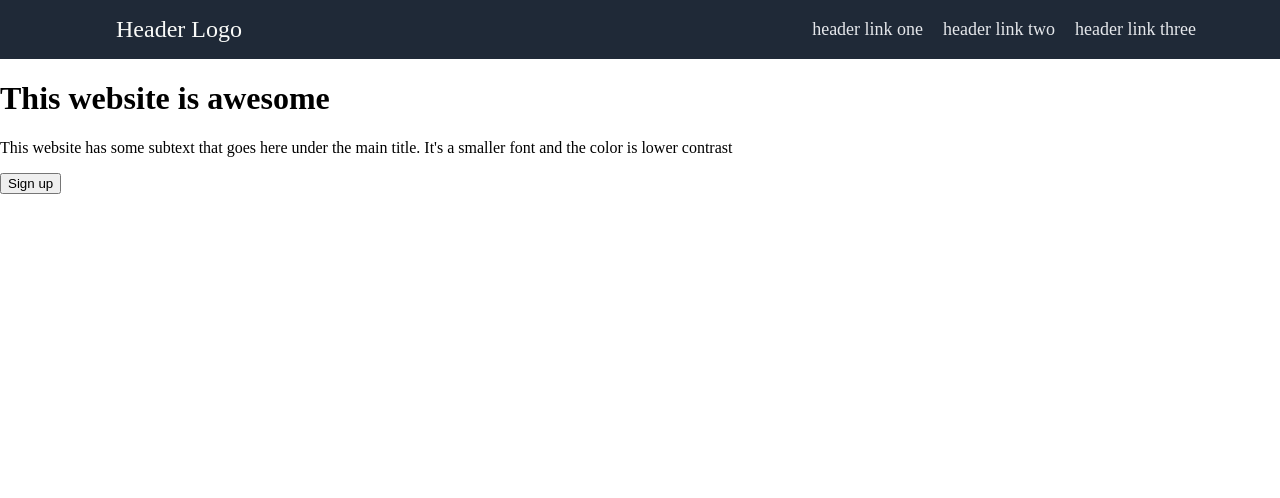
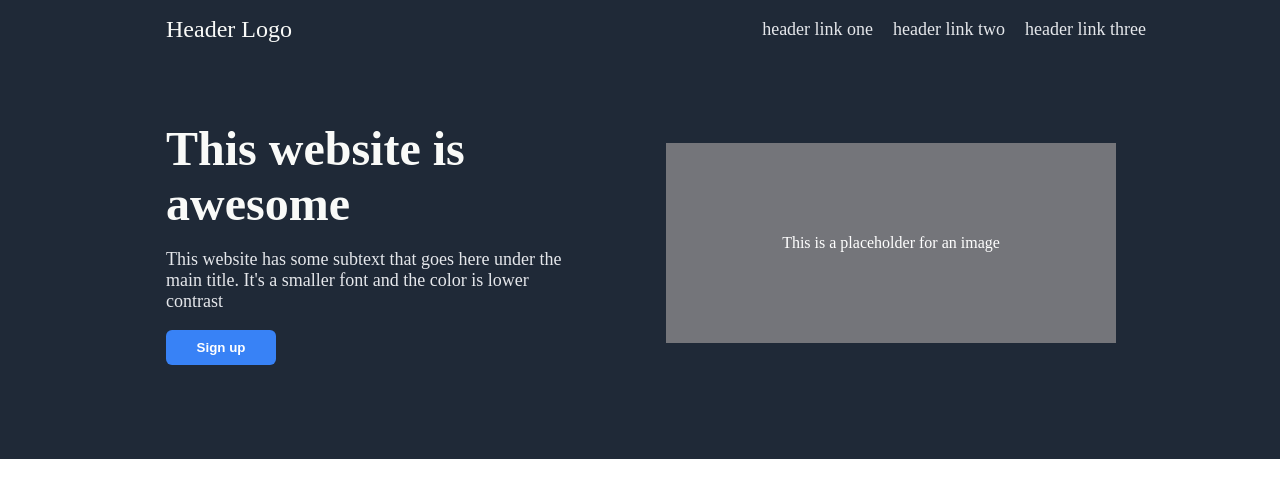
Before and after one commit to xeirin/flexbox-landing-page, a plain HTML site: page index.html in a window 1280 px wide. Shown: the top 498 px of the page. Drawn offline with Linux system fonts and the light colour scheme.

Commit message:
Fix header placement and complete header content

```diff
--- a/index.html
+++ b/index.html
@@ -8,6 +8,7 @@
     </head>
     <body>
         <div class="header">
+            <div class="logo-links">
                 <div class="logo">Header Logo</div>
                 <ul class="right-links">
                     <li><a href="">header link one</a></li>
@@ -16,14 +17,22 @@
                 </ul>
             </div>
 
-        <div class="content">
             <div class="intro">
-                <div class="left-info">
-                    <h1> This website is awesome</h1>
-                    <p>This website has some subtext that goes here under the main title. It's a smaller font and the color is lower contrast</p>
-                    <button>Sign up</button>
+                <div class="left">
+                    <div class="first-header"> This website is awesome</div>
+                    <p class="first-subtext">This website has some subtext that goes here under the main title. It's a smaller font and the color is lower contrast</p>
+                    <div class="button"><button>Sign up</button></div>
+                </div>
+                <div class="right">
+                    <div class="img">This is a placeholder for an image</div>
                 </div>
             </div>
+
+        </div>
+
+
+        <div class="content">
+
         </div>
 
     </body>
--- a/styles.css
+++ b/styles.css
@@ -6,16 +6,22 @@ body {
 
 .header {
     display: flex;
-    flex-direction: row;
-    align-items: center;
+    flex-direction: column;
     background-color: #1f2937;
     width: 100%;
     padding: 16px;
 }
 
+.logo-links {
+    display: flex;
+    flex-direction: row;
+    align-items: center;
+
+}
+
 .logo {
     display: flex;
-    margin-left: 100px;
+    margin-left: 150px;
     color: #f9faf8;
     font-size: 24px;
 }
@@ -25,7 +31,7 @@ body {
     flex-direction: row;
     list-style: none;
     gap: 20px;
-    margin-right: 100px;
+    margin-right: 150px;
     margin-left: auto;
     font-size: 18px;
     margin-top: 0;
@@ -36,3 +42,71 @@ a {
     text-decoration: none;
     color: #E5E7EB;
 }
+
+.intro {
+    display: flex;
+    flex-direction: row;
+    height: 400px;
+    margin-left: 150px;
+    gap: 100px;
+
+}
+.left {
+    display: flex;
+    flex-direction: column;
+    width: 400px;
+    justify-content: center;
+
+}
+
+.first-header {
+    font-size: 48px;
+    font-weight: 800;
+    color: #f9faf8;
+}
+
+.first-subtext {
+    font-size: 18px;
+    color: #e5e7eb;
+}
+
+.button {
+    display: flex;
+    text-align: center;
+    flex-shrink: 0;
+
+}
+
+button {
+    background-color: #3882f6;
+    color: white;
+    border: none;
+    padding: 0;
+    height: 35px;
+    border-radius: 6px;
+    font-weight: bold;
+    width: 110px
+
+}
+
+
+.right {
+    display: flex;
+    align-items: center;
+    justify-content: center;
+    padding-right: auto;
+
+}
+
+.img {
+    display: flex;
+    width: 450px;
+    height: 200px;
+    background-color: #74757a;
+    display: flex;
+    align-items: center;
+    justify-content: center;
+    margin: 0 auto;
+    color: white;
+
+}
```
Lines whose indentation alone changed are shown as unchanged.
